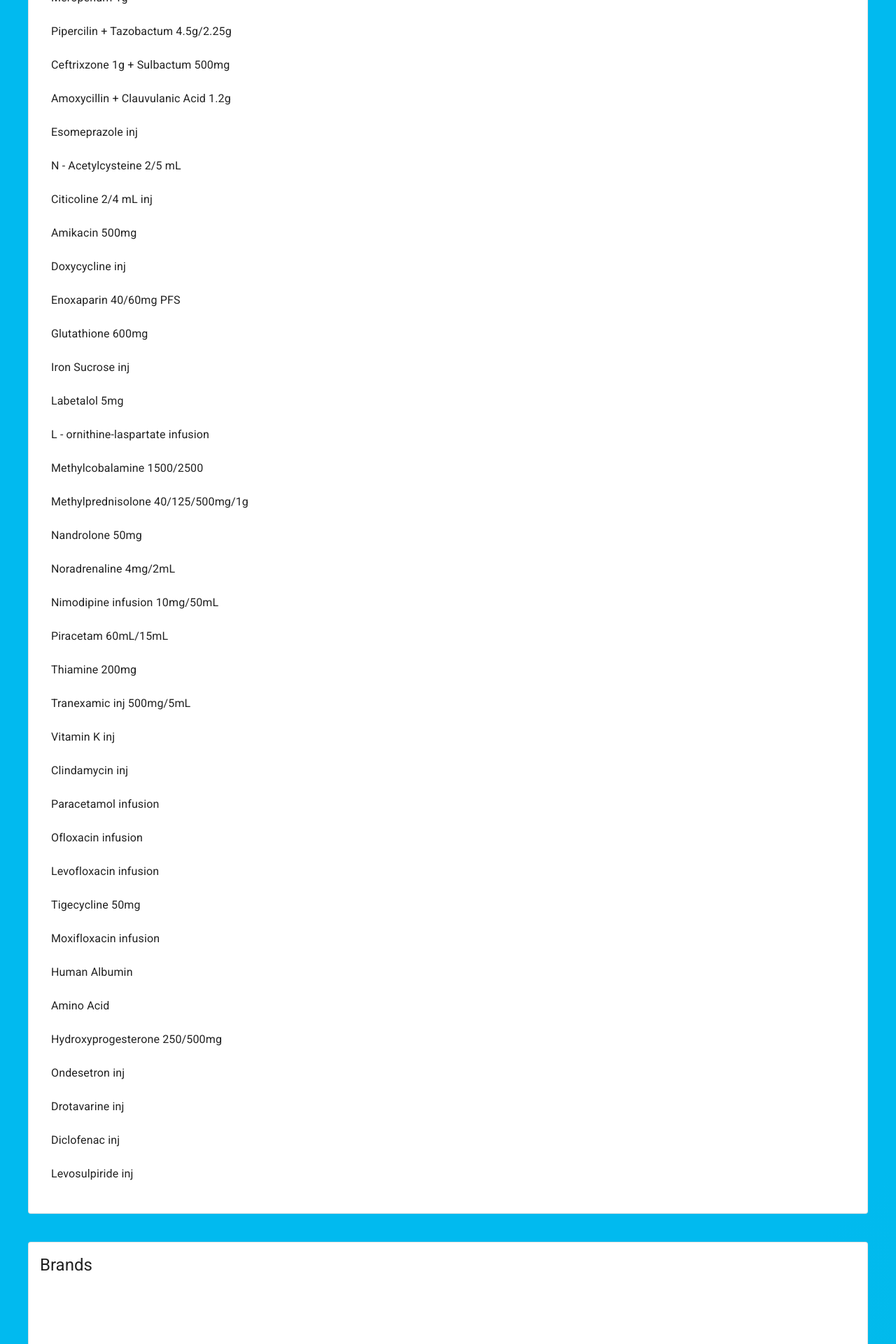
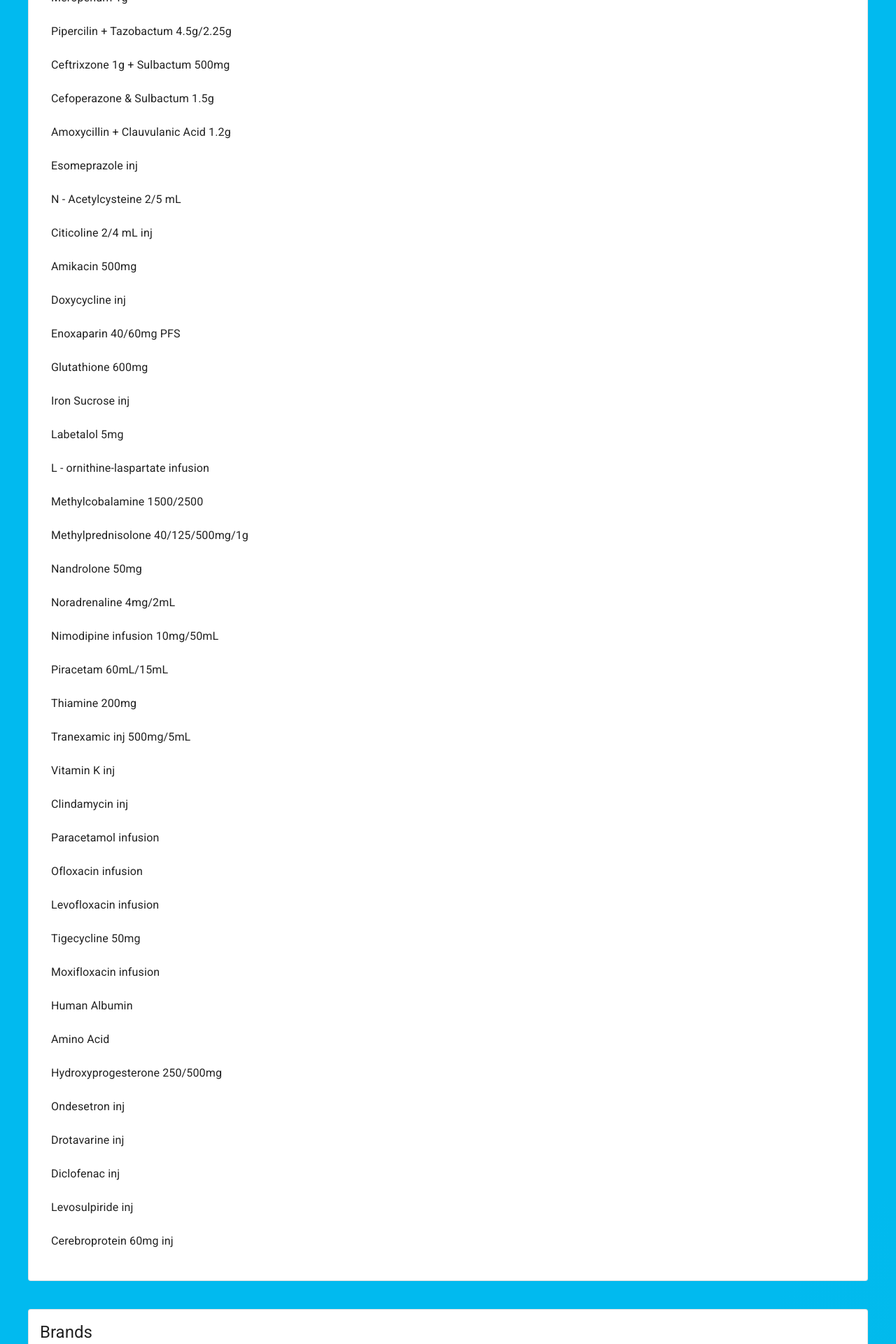
Before and after one commit to thegeek13242/Shri-Krishna-Enterprises, a React (Create React App) app: page / in a window 1280 px wide. Shown: the part 840-2760 px from the top of the page at 70% size. Built offline with nearby package versions, Linux system fonts and the light colour scheme.

Commit message:
Client Changes 2

```diff
--- a/src/App.js
+++ b/src/App.js
@@ -25,8 +25,8 @@ import IndianImm from "./components/indianimmu.jpg";
 import TextField from "@mui/material/TextField";
 import Button from "@mui/material/Button";
 import { ListItemText } from "@mui/material";
-import List from '@mui/material/List';
-import ListItem from '@mui/material/ListItem';
+import List from "@mui/material/List";
+import ListItem from "@mui/material/ListItem";
 
 const Name = "Wholesaler of Monopoly & Critical Care Injectable Products";
 const Title = "";
@@ -43,6 +43,7 @@ const salts = [
   "Meropenum 1g",
   "Pipercilin + Tazobactum 4.5g/2.25g",
   "Ceftrixzone 1g + Sulbactum 500mg",
+  "Cefoperazone & Sulbactum 1.5g",
   "Amoxycillin + Clauvulanic Acid 1.2g",
   "Esomeprazole inj",
   "N - Acetylcysteine 2/5 mL",
@@ -75,7 +76,8 @@ const salts = [
   "Ondesetron inj",
   "Drotavarine inj",
   "Diclofenac inj",
-  "Levosulpiride inj"
+  "Levosulpiride inj",
+  "Cerebroprotein 60mg inj",
 ];
 
 const cardSalt = (
@@ -92,15 +94,13 @@ const cardSalt = (
         }}
       >
         <List>
-        {
-            salts.map((salt) => {
+          {salts.map((salt) => {
             return (
               <ListItem>
                 <ListItemText primary={salt} />
               </ListItem>
             );
-            })
-        }
+          })}
         </List>
       </Box>
     </CardContent>
```
Lines whose indentation alone changed are shown as unchanged.
